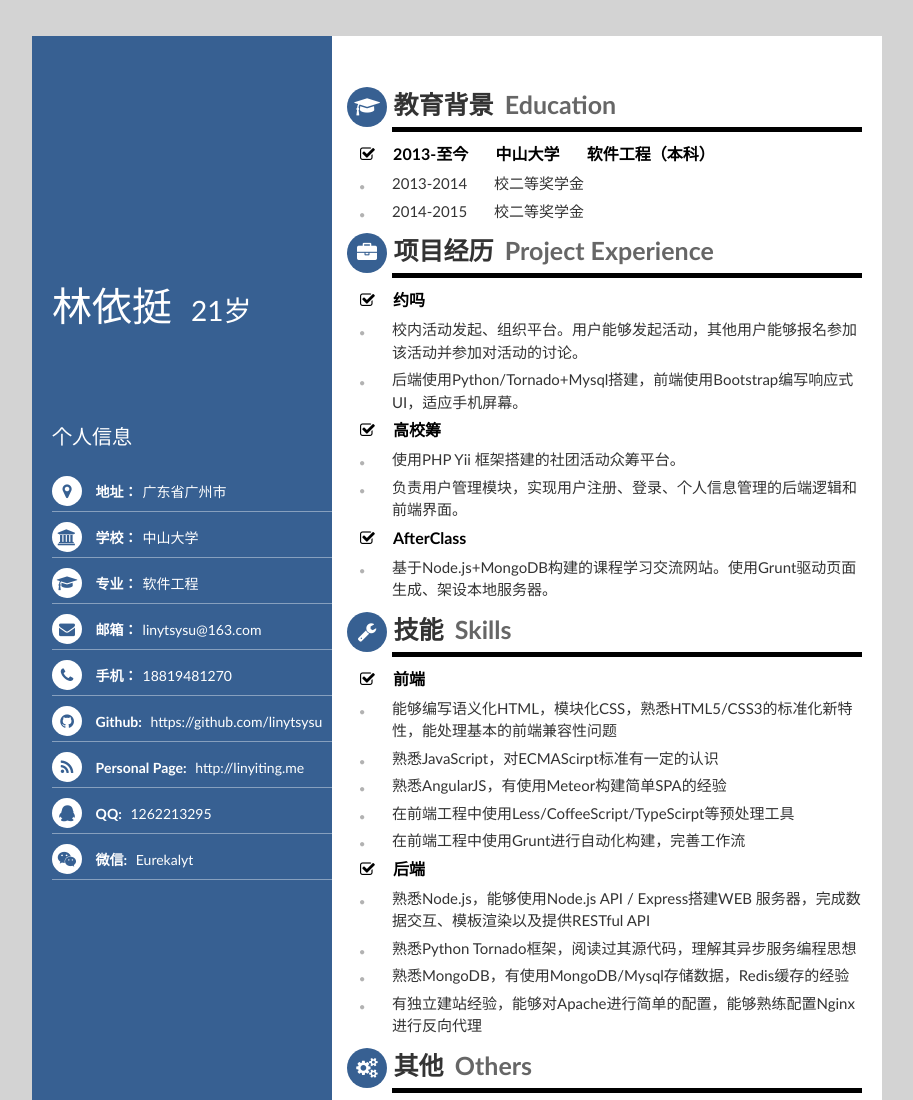
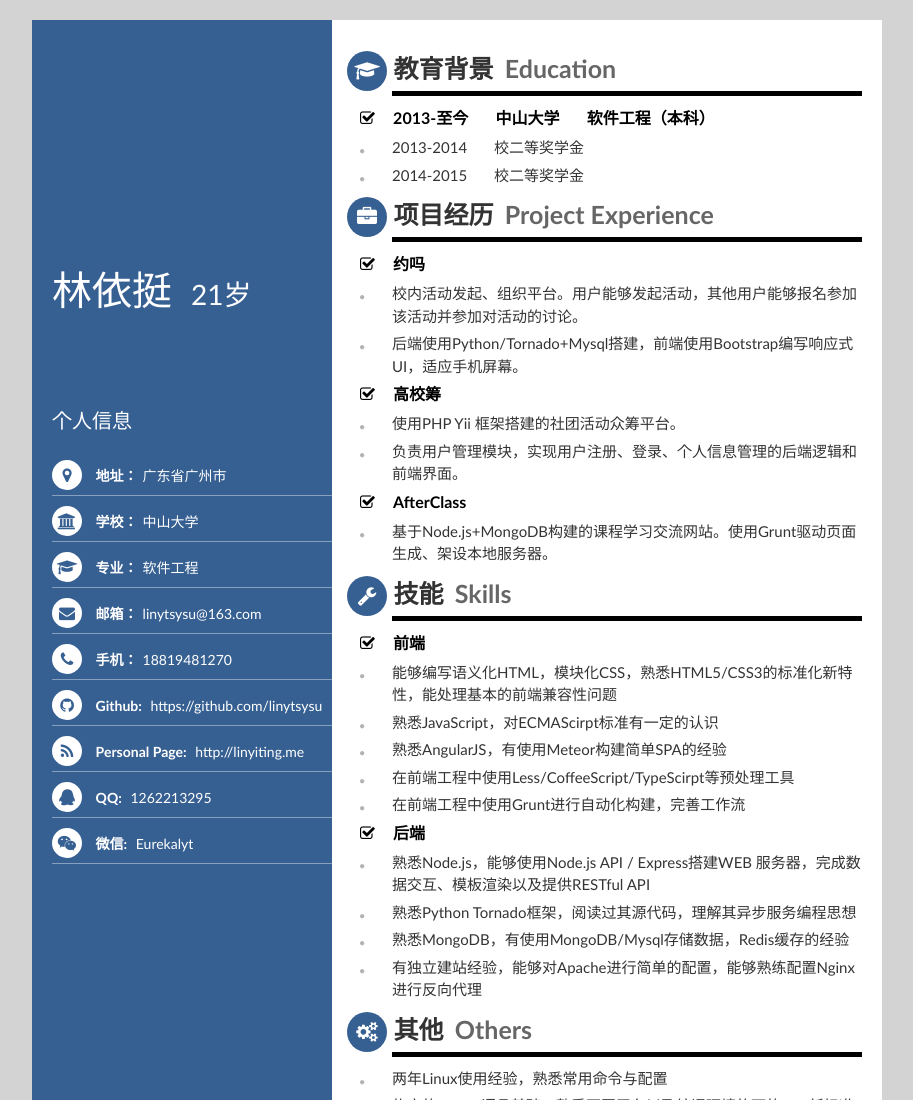
Before and after one commit to linytsysu/resume, a plain HTML site: page resume.html in a window 1280 px wide. Shown: the top 1100 px of the page, without its empty margins (183-1096 px from the left). Drawn offline with Linux system fonts and the light colour scheme.

Commit message:
viewport meta tag

```diff
--- a/css/style.css
+++ b/css/style.css
@@ -108,7 +108,7 @@ body {
   margin: 10px 20px 10px 20px;
 }
 .section:first-child {
-  margin-top: 50px;
+  margin-top: 30px;
 }
 .sec-header {
   margin-left: 40px;
--- a/resume.html
+++ b/resume.html
@@ -2,7 +2,7 @@
 <html>
 <head>
     <meta charset="utf-8">
-　　<meta name="viewport" content="width=device-width, initial-scale=1" />
+    <meta name="viewport" content="width=device-width, initial-scale=1">
     <link rel="stylesheet" href="css/reset.css">
     <link rel="stylesheet" href="css/font-awesome.min.css">
     <link rel="stylesheet" href="css/style.css">
```
